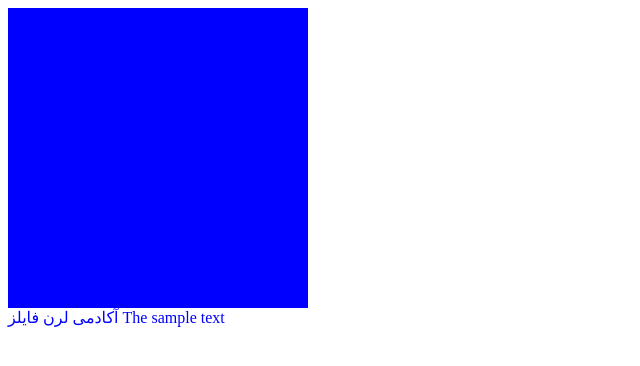
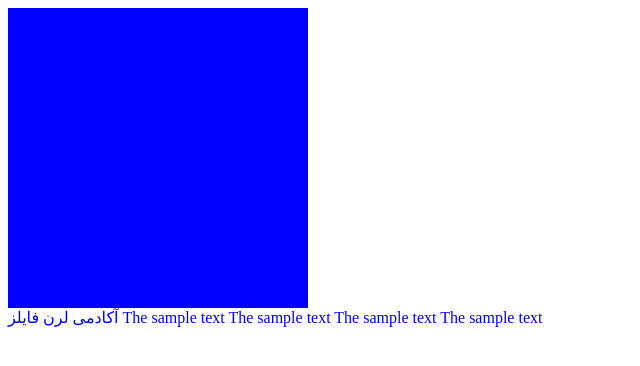
Before and after one commit to mazalzadeh/FirstTestRepo, a plain HTML site: page index.html in a window 1280 px wide. Shown: the whole page, without its empty margins (0-640 px from the left). Drawn offline with Linux system fonts and the light colour scheme.

Commit message:
changes of inside data

```diff
--- a/css/style.css
+++ b/css/style.css
@@ -10,3 +10,6 @@
 span{
 	color:blue;
 }
+.p{
+	font-size:22px;
+}
--- a/index.html
+++ b/index.html
@@ -11,5 +11,9 @@
 	</div>
 	<span>آکادمی لرن فایلز</span>
 	<span>The sample text</span>
+	<span>The sample text</span>
+	<span>The sample text</span>
+	<span>The sample text</span>
+
 </body>
 </html>
```
